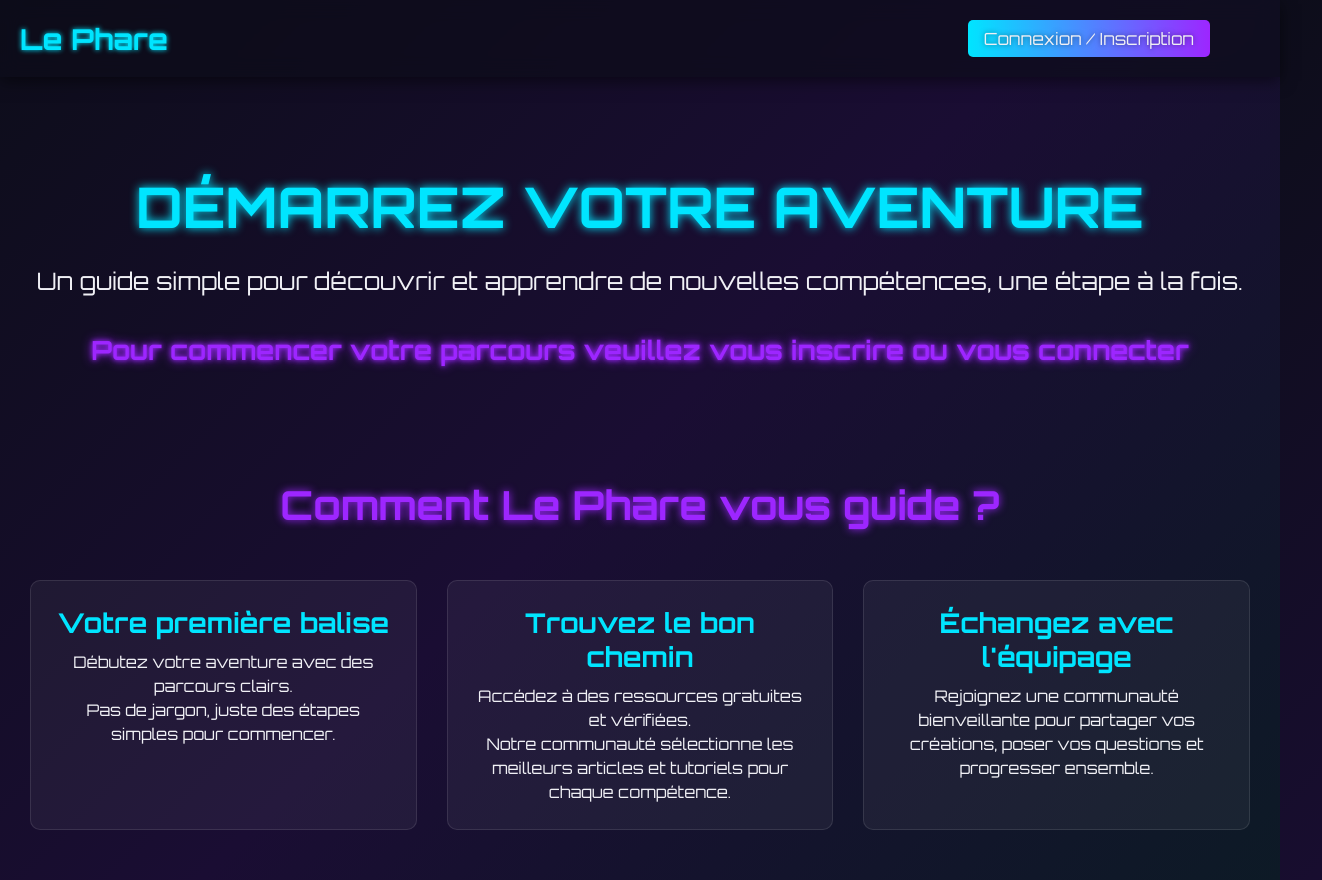
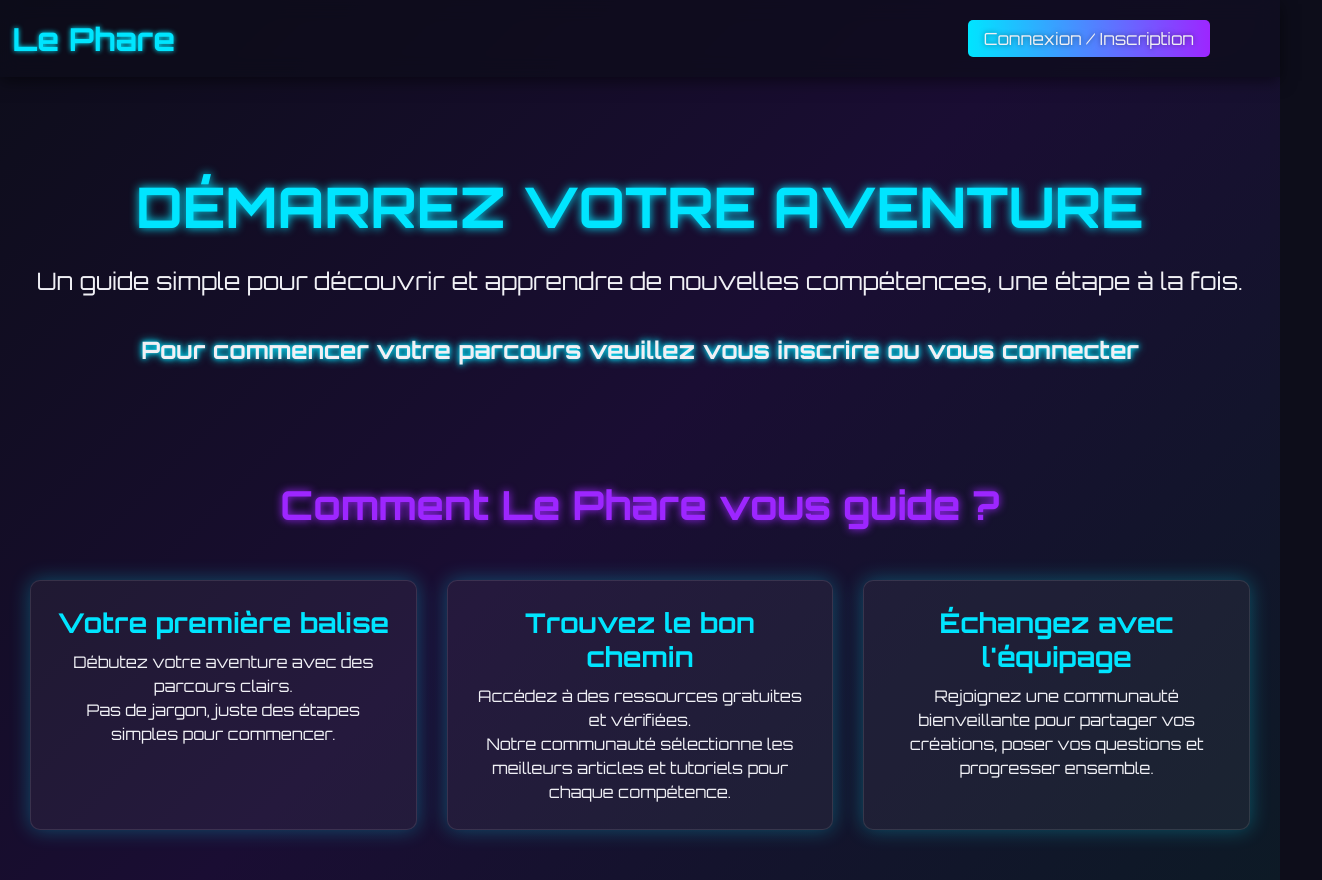
Before and after one commit to 4749-am/Le-Phare, a Vue app in the folder frontend/: page / in a window 1280 px wide. Shown: the whole page, 1322 px wide, since content can reach past the window. Built offline with nearby package versions, Linux system fonts and the light colour scheme.

Commit message:
user and feature section layout enhanced

```diff
--- a/frontend/src/components/FeaturesSection.vue
+++ b/frontend/src/components/FeaturesSection.vue
@@ -54,13 +54,7 @@ export default {
   border: 1px solid rgba(255, 255, 255, 0.1);
   padding: 25px;
   border-radius: 10px;
-  transition: transform 0.3s ease;
-}
-
-.feature-item:hover {
-  transform: translateY(-10px);
   box-shadow: 0 0 20px rgba(0, 229, 255, 0.3);
-  cursor: pointer;
 }
 
 .feature-item h3 {
--- a/frontend/src/components/Navbar.vue
+++ b/frontend/src/components/Navbar.vue
@@ -61,6 +61,13 @@ export default {
   font-weight: 700;
   color: var(--neon-blue);
   text-shadow: 0 0 5px var(--neon-blue);
+  animation: pulse 2s infinite ease-in-out;
+}
+
+@keyframes pulse {
+  0% { transform: scale(1); }
+  50% { transform: scale(1.1); }
+  100% { transform: scale(1); }
 }
 
 .username-display {
--- a/frontend/src/components/UserSection.vue
+++ b/frontend/src/components/UserSection.vue
@@ -44,16 +44,9 @@ export default {
 
 .user-content p.pathway-text {
   font-weight: bold;
-  color: var(--neon-purple);
-  text-shadow: 0 0 5px var(--neon-purple), 0 0 10px var(--neon-purple);
+  color: var(--text-light);
+  text-shadow: 0 0 5px var(--neon-blue), 0 0 10px var(--neon-blue);
   margin-top: 30px;
-  animation: pulse 2s infinite ease-in-out;
-}
-
-@keyframes pulse {
-  0% { transform: scale(1); }
-  50% { transform: scale(1.1); }
-  100% { transform: scale(1); }
 }
 
 @media (min-width: 1024px) {
```
